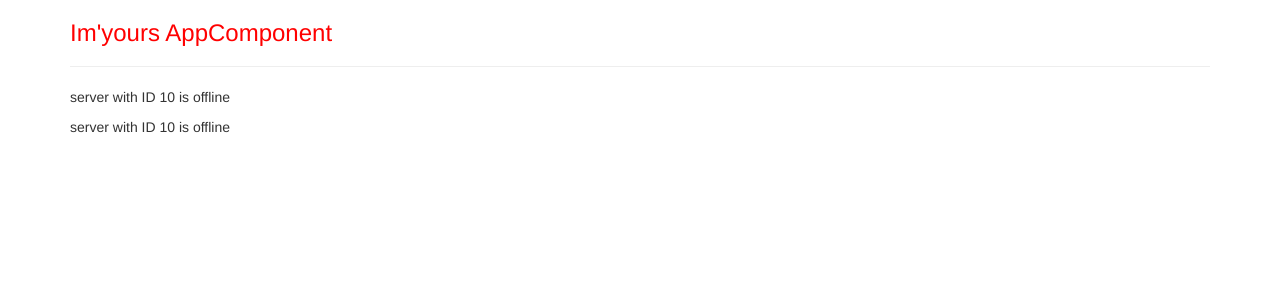
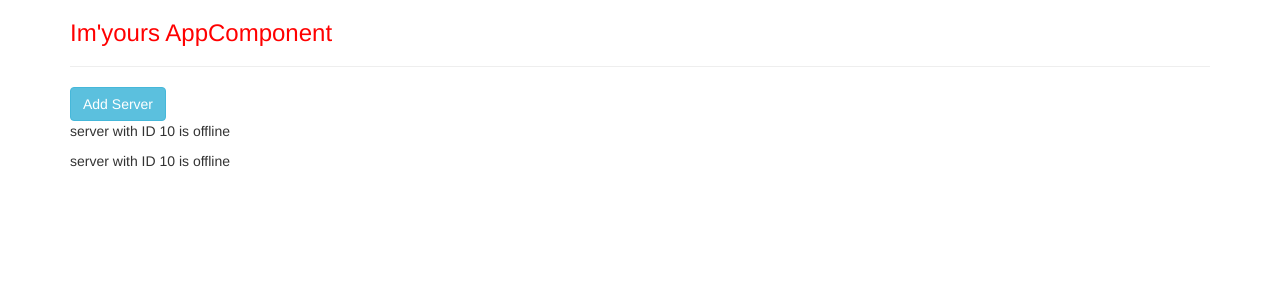
Before and after one commit to Luigidefilippo/my-first-app, an Angular app: page / in a window 1280 px wide. Shown: the top 300 px of the page. Built offline with nearby package versions, Linux system fonts and the light colour scheme.

Commit message:
proprety brinding

```diff
--- a/src/app/servers/servers.component.html
+++ b/src/app/servers/servers.component.html
@@ -1,2 +1,3 @@
+<button class="btn btn-info" [disabled]="!allowNesServer">Add Server</button>
 <app-server></app-server>
 <app-server></app-server>
--- a/src/app/servers/servers.component.ts
+++ b/src/app/servers/servers.component.ts
@@ -2,9 +2,17 @@
 
 @Component({
   selector: 'app-servers',
-  template: '<app-server></app-server><app-server></app-server>',
+  // template: '<app-server></app-server><app-server></app-server>',
+  templateUrl: './servers.component.html',
   styleUrls: ['./servers.component.css']
 })
 export class ServersComponent {
+  allowNesServer = false;
+
+  constructor(){
+    setTimeout(() => {
+      this.allowNesServer = true;
+    }, 2000);
+  }
 
 }
```
